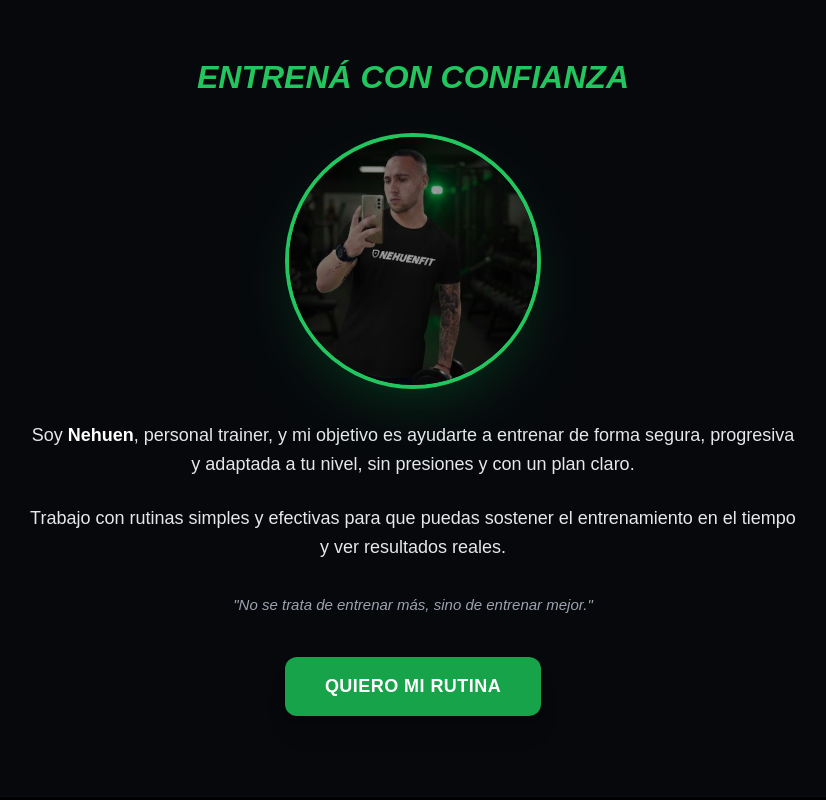
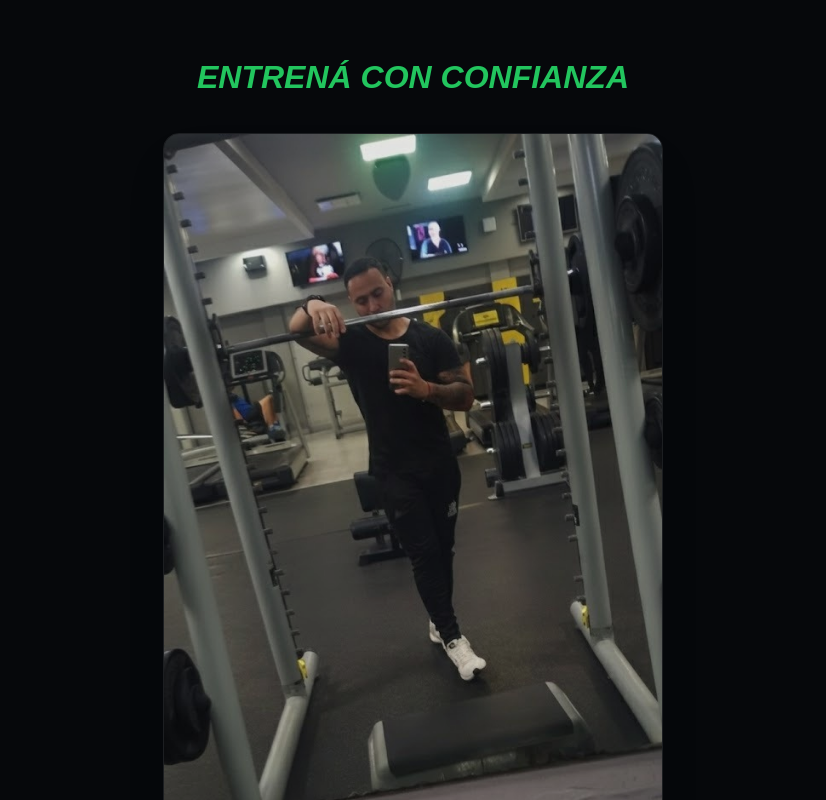
Before and after one commit to dgerlo87/nehuen_flores_fit, a Next.js app: page / in a window 1280 px wide. Shown: the part 1640-2440 px from the top of the page, without its empty margins (227-1053 px from the left). Built offline with nearby package versions, Linux system fonts and the light colour scheme.

Commit message:
Update page.tsx

```diff
--- a/app/page.tsx
+++ b/app/page.tsx
@@ -177,9 +177,9 @@ export default function Page() {
     </h2>
 
 <img
-  src="/coach-nehuen.jpg"
-  alt="Coach Nehuen"
-  className="w-48 h-48 md:w-64 md:h-64 rounded-full mx-auto mb-8 object-cover border-4 border-[#22c55e] shadow-2xl shadow-green-500/20"
+  src="/entrenamiento-intensidad.jpg"
+  alt="Mi Enfoque"
+  className="w-[90%] max-w-[500px] mx-auto rounded-2xl mb-12 opacity-90 border border-white/10 shadow-2xl block"
 />
 
     {/* TEXTO PRINCIPAL */}
```
